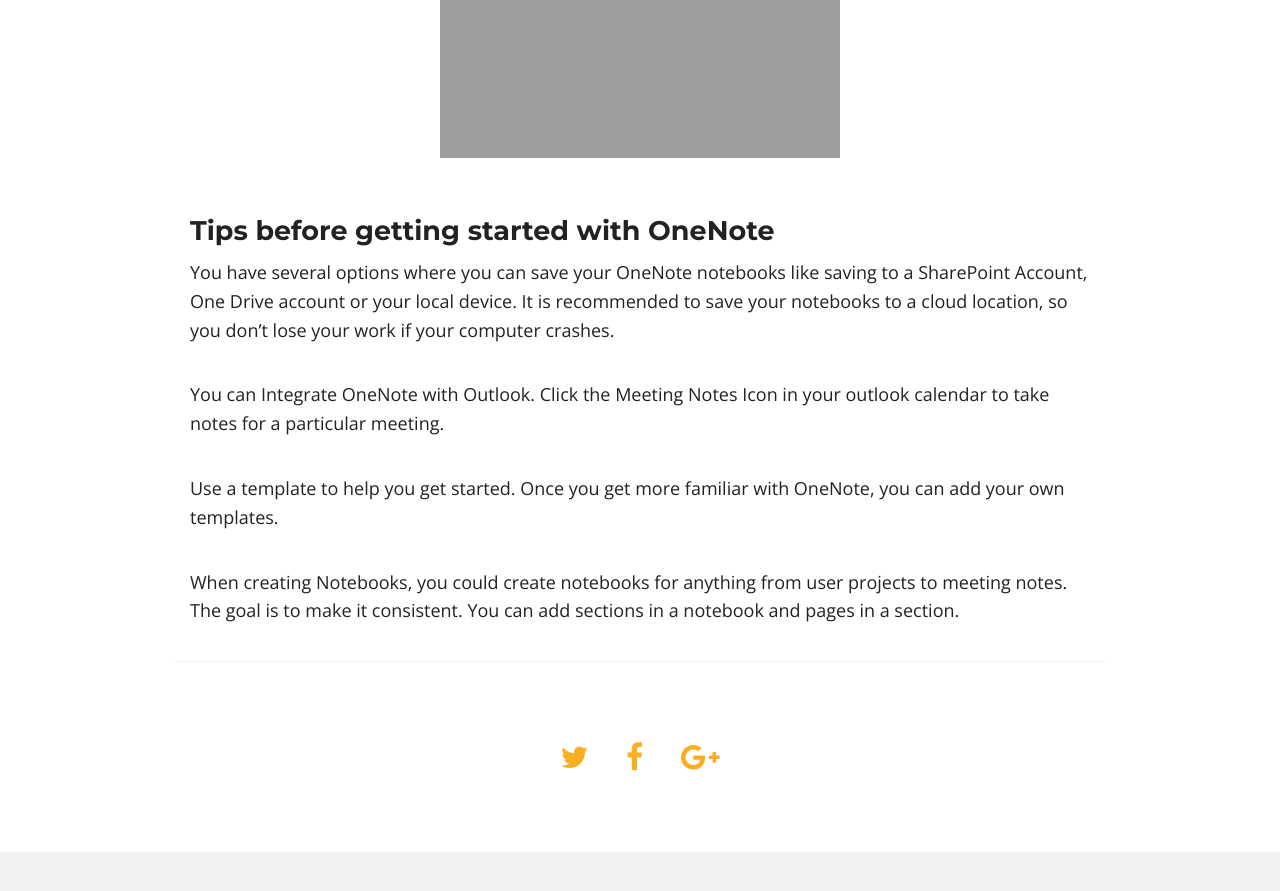
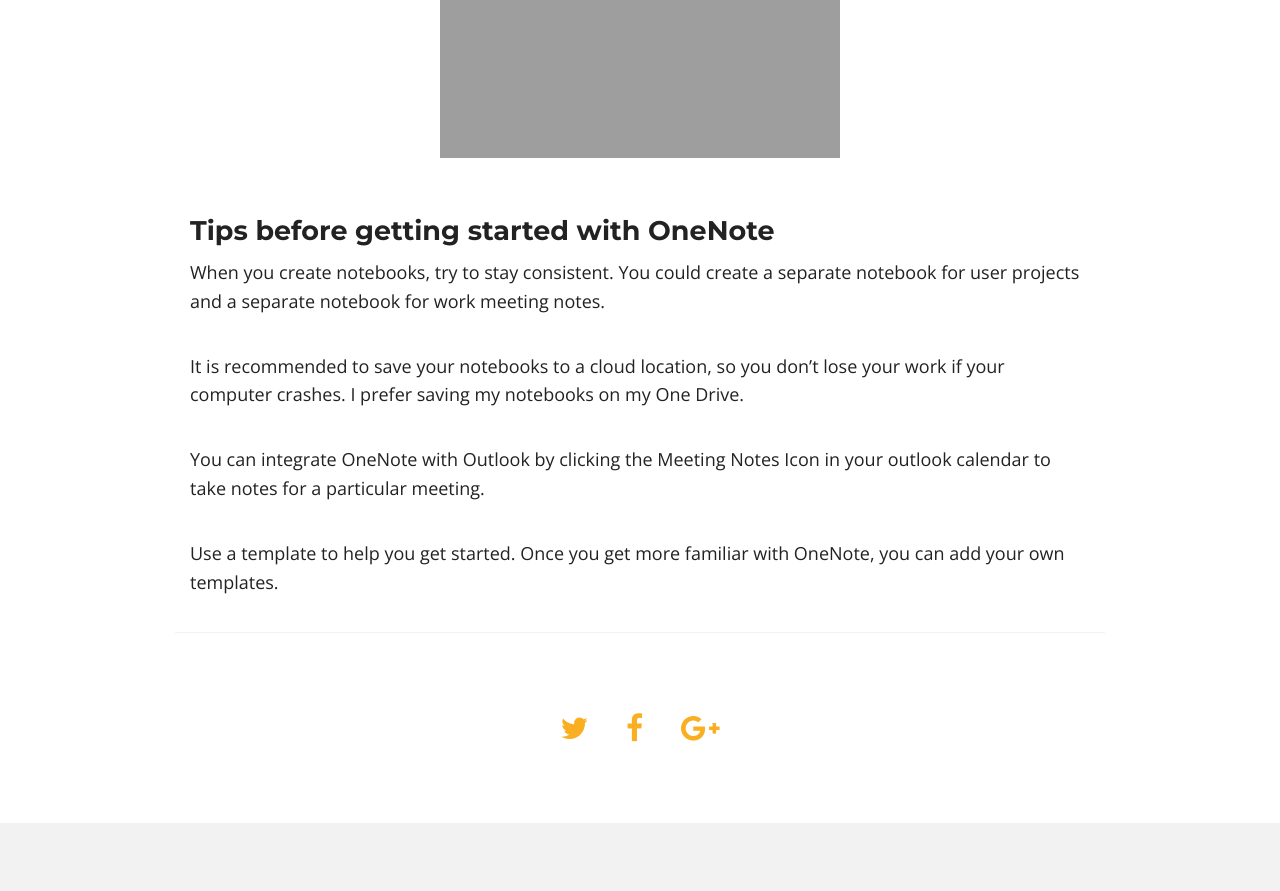
Before and after one commit to ldsouza/ldsouza.github.io, a Jekyll site: the page built from _posts/2016-11-23-how-microsoft-onenote-can-boost-your-productivity.md, in a window 1280 px wide and 900 px high, scrolled down 3932 px. Shown: the top 891 px of the window. Built offline with Jekyll 4.4.1, drawn with Linux system fonts in a browser that asks for light colours; nearby versions of some CDN libraries.

Commit message:
Created 2016-11-23-how-microsoft-onenote-can-boost-your-productivity.md

```diff
--- a/_posts/2016-11-23-how-microsoft-onenote-can-boost-your-productivity.md
+++ b/_posts/2016-11-23-how-microsoft-onenote-can-boost-your-productivity.md
@@ -46,11 +46,11 @@
 
 ### Tips before getting started with OneNote
 
+When you create notebooks, try to stay consistent. You could create a separate notebook for user projects and  a separate notebook for work meeting notes.
 
-You have several options where you can save your OneNote notebooks like saving to a SharePoint Account, One Drive account or your local device. It is recommended to save your notebooks to a cloud location, so you don’t lose your work if your computer crashes.
+It is recommended to save your notebooks to a cloud location, so you don’t lose your
+work if your computer crashes. I prefer saving my notebooks on my One Drive.
 
-You can Integrate OneNote with Outlook. Click the Meeting Notes Icon in your outlook calendar to take notes for a particular meeting.
+You can integrate OneNote with Outlook by clicking the Meeting Notes Icon in your outlook calendar to take notes for a particular meeting.
 
 Use a template to help you get started. Once you get more familiar with OneNote, you can add your own templates.
-
-When creating Notebooks, you could create notebooks for anything from user projects to meeting notes. The goal is to make it consistent. You can add sections in a notebook and pages in a section.
```
